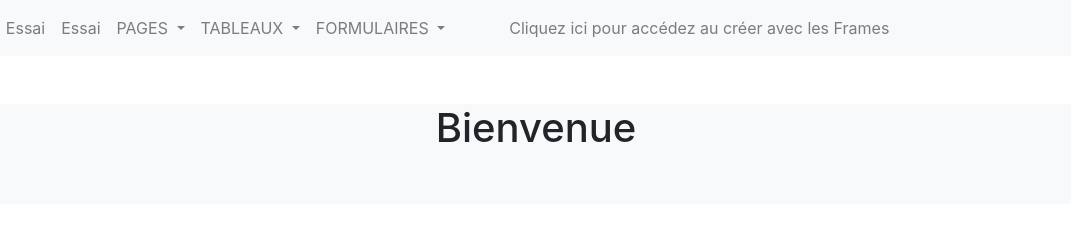
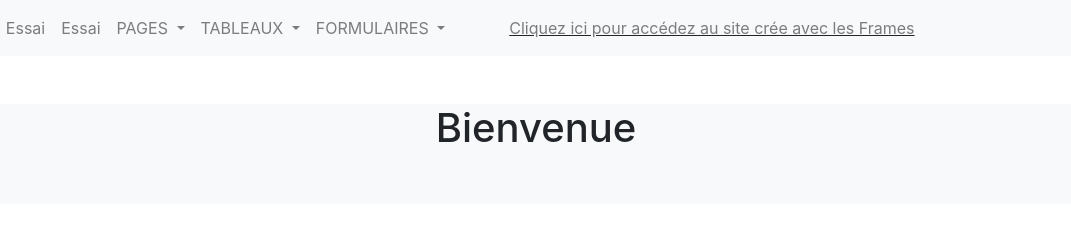
Before and after one commit to Job-Marie/Job-Marie, a plain HTML site: page index.html in a window 1280 px wide. Shown: the top 236 px of the page, 104-1175 px from the left. Drawn offline with nearby package versions, Linux system fonts and the light colour scheme.

Commit message:
Update index.html

```diff
--- a/index.html
+++ b/index.html
@@ -51,7 +51,7 @@
                 </div>
             </li>
             <li class="nav-item">
-                <a href="Frame/index.html" class="nav-link mx-5 yes">Cliquez ici pour accédez au créer avec les Frames</a>
+                <u><a href="Frame/index.html" class="nav-link mx-5 yes">Cliquez ici pour accédez au site crée avec les Frames</a></u>
             </li>
         </ul>
     </div>
```
